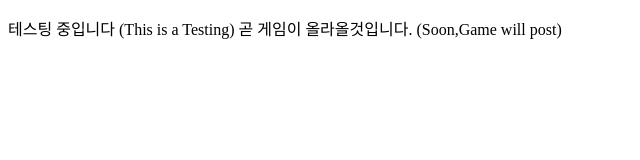
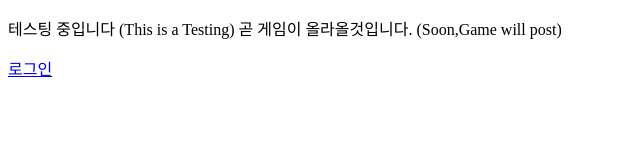
Before and after one commit to CHOI-JUN-WON/Game, a plain HTML site: page index.html in a window 1280 px wide. Shown: the full height of the page, 0-640 px from the left. Drawn offline with Linux system fonts and the light colour scheme.

Commit message:
Update index.html

```diff
--- a/index.html
+++ b/index.html
@@ -9,5 +9,6 @@
 </head>
 <body>
   <p>테스팅 중입니다 (This is a Testing) 곧 게임이 올라올것입니다. (Soon,Game will post)</p>
+    <a href='https://teamnottebianca.github.io/log_in/'>로그인</a>
 </body>
 </html>
```
